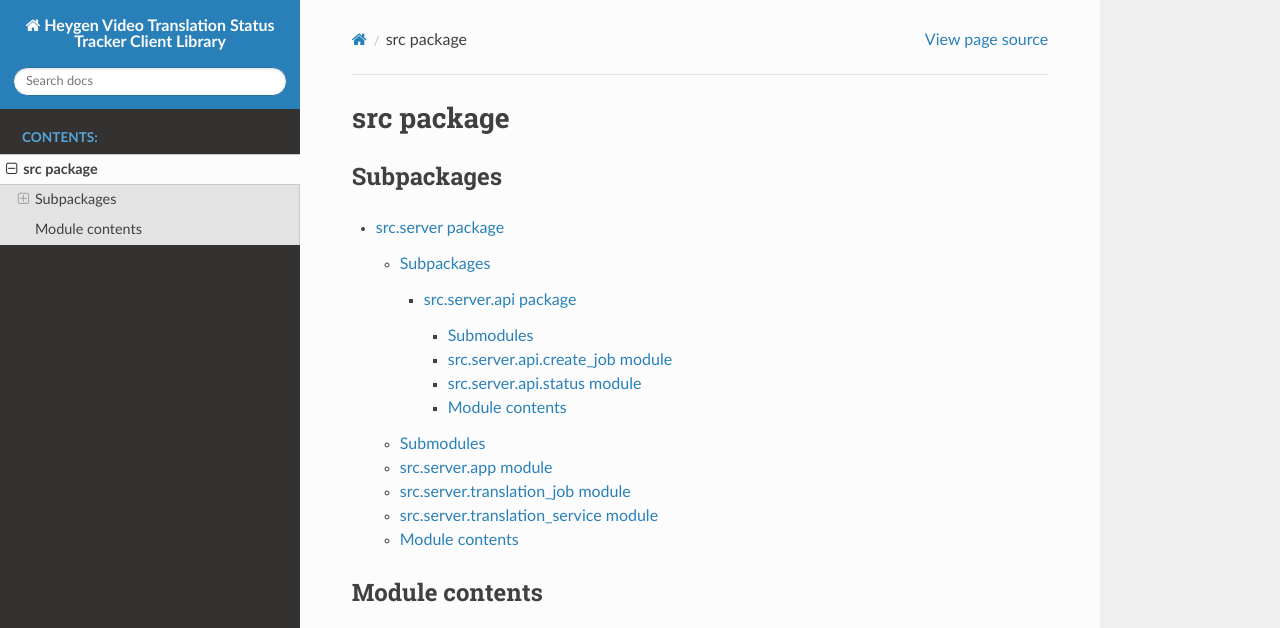
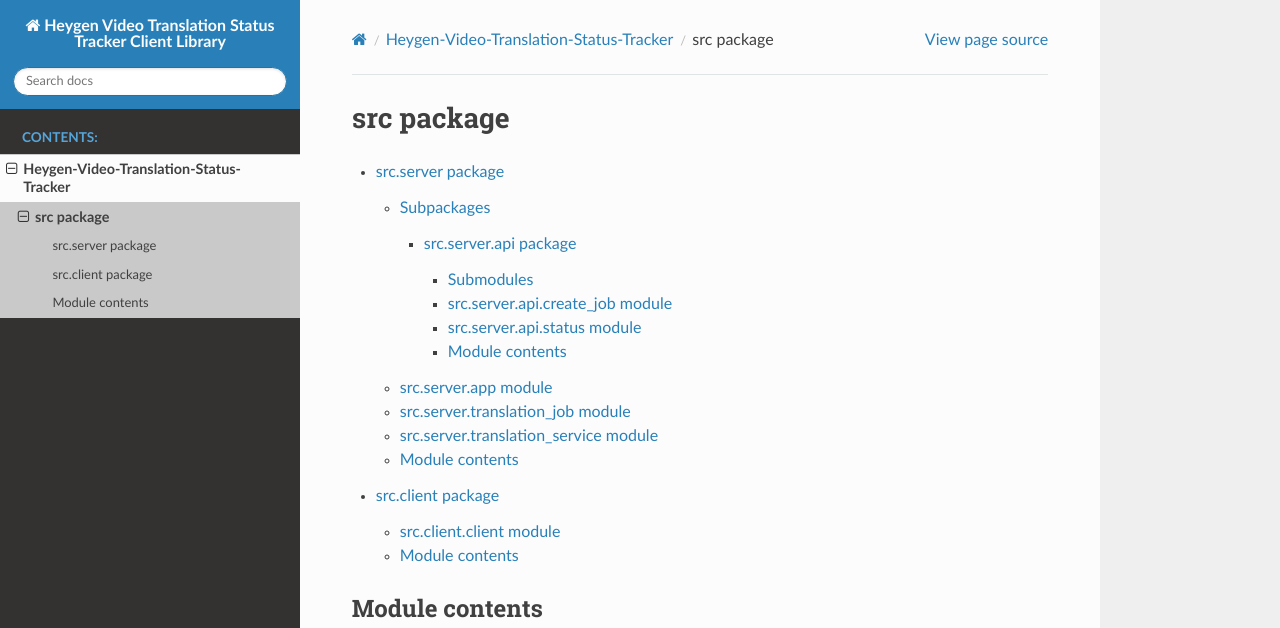
Before and after one commit to kashishvjain/Heygen-Video-Translation-Status-Tracker, a Sphinx documentation site: the page built from docs/src.rst, in a window 1280 px wide and 937 px high, cut to the strip 0-628 px from the top of the window. Built offline with Sphinx 7.4.7 and the Read the Docs theme 3.1.0, drawn with Linux system fonts in a browser that asks for light colours.

Commit message:
Template version of docs

```diff
--- a/docs/index.rst
+++ b/docs/index.rst
@@ -8,10 +8,10 @@
 
 
 .. toctree::
-   :maxdepth: 2
+   :maxdepth: 5
    :caption: Contents:
 
-   src
+   modules
 
 
 Indices and tables
--- a/docs/modules.rst
+++ b/docs/modules.rst
@@ -3,3 +3,5 @@
 
 .. toctree::
    :maxdepth: 4
+
+   src
--- a/docs/src.client.rst
+++ b/docs/src.client.rst
@@ -1,8 +1,5 @@
 src.client package
 ==================
-
-Submodules
-----------
 
 src.client.client module
 ------------------------
--- a/docs/src.rst
+++ b/docs/src.rst
@@ -1,13 +1,11 @@
 src package
 ===========
-
-Subpackages
------------
 
 .. toctree::
    :maxdepth: 4
 
    src.server
+   src.client
 
 Module contents
 ---------------
--- a/docs/src.server.rst
+++ b/docs/src.server.rst
@@ -9,8 +9,6 @@
 
    src.server.api
 
-Submodules
-----------
 
 src.server.app module
 ---------------------
```
Also changed, not shown: 4 other files.
